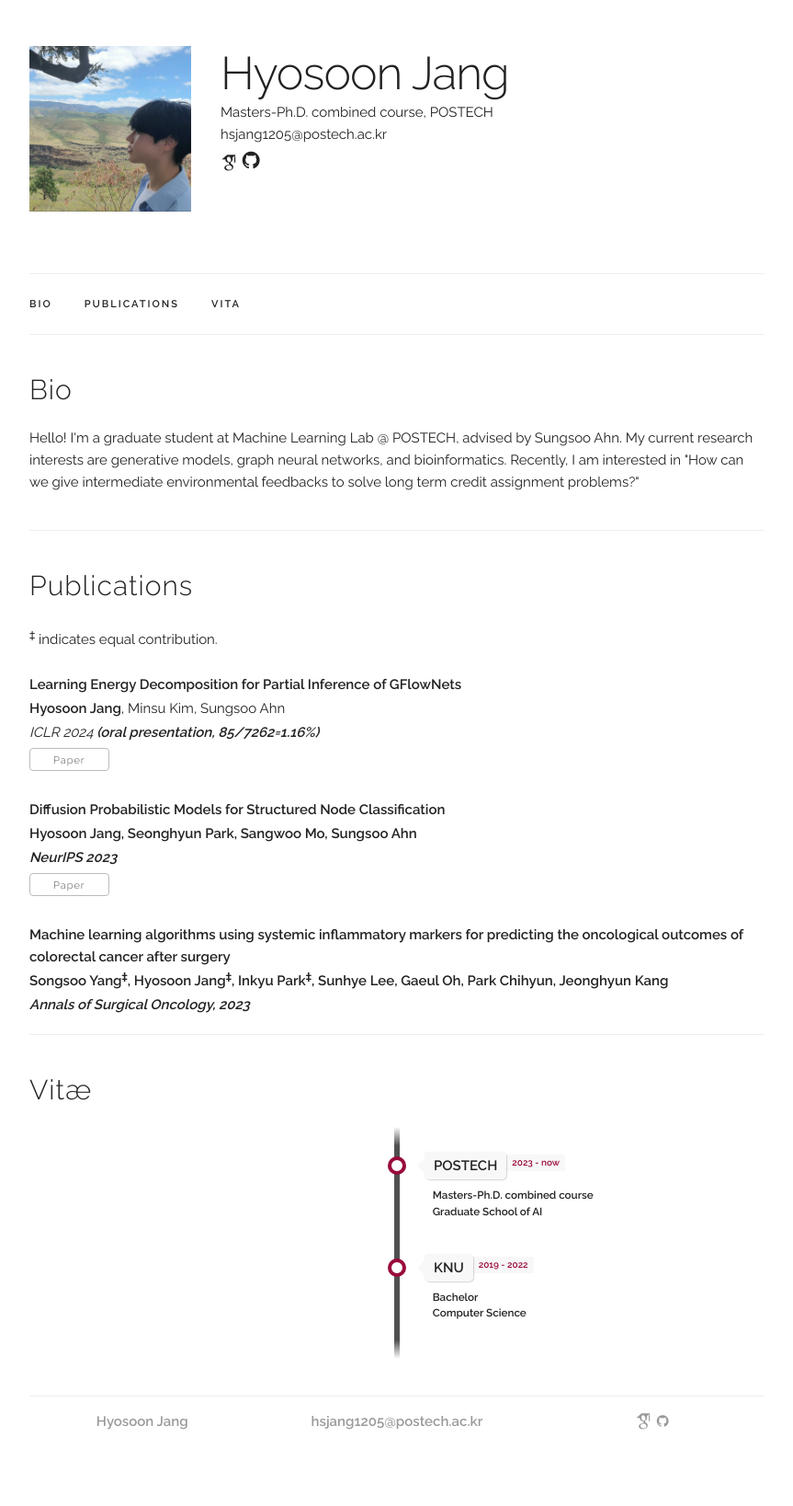
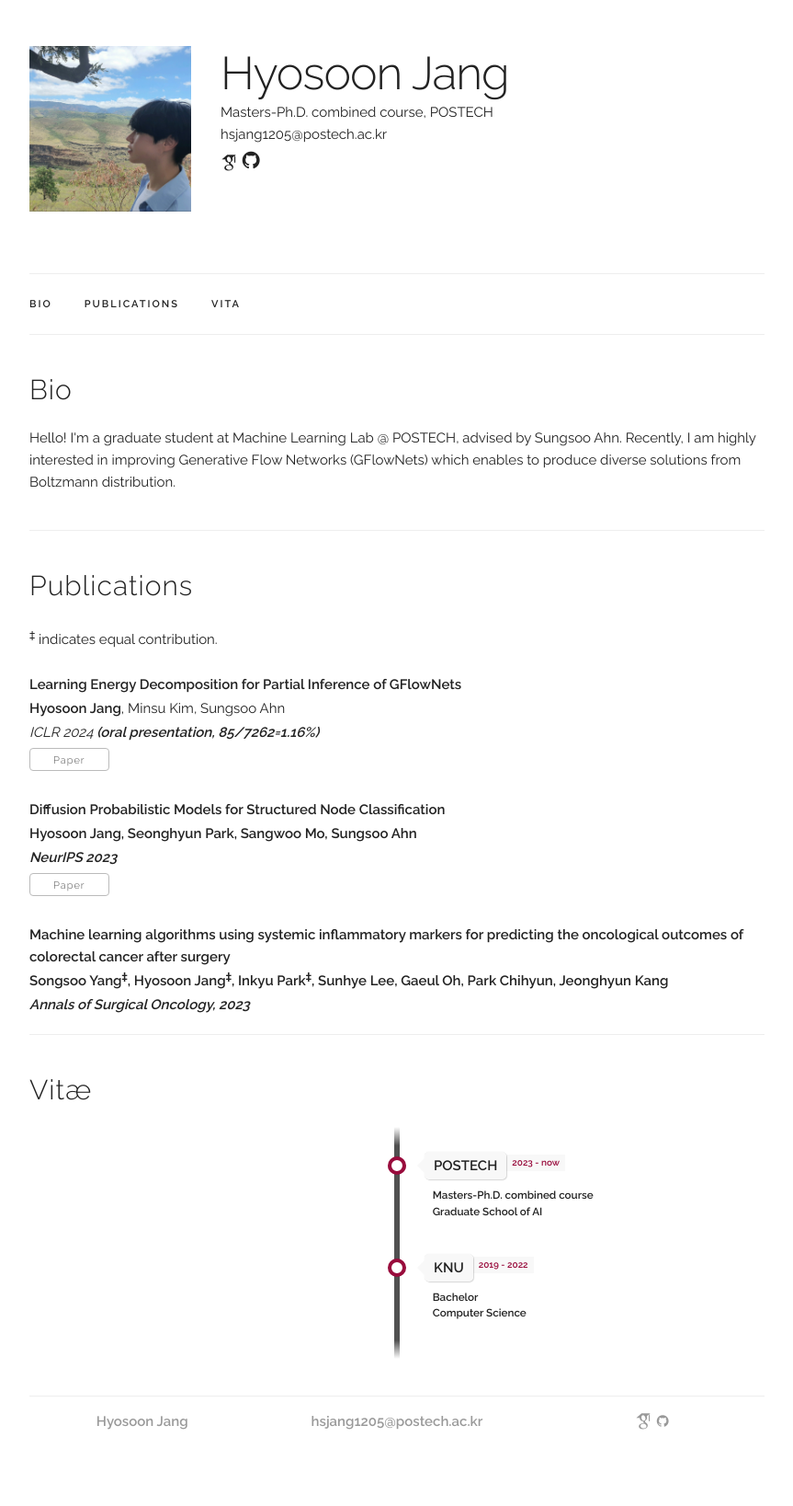
Before and after one commit to hsjang0/hsjang, a Jekyll site: the page built from index.html, in a window 1280 px wide. Shown: the whole page at 92% size, without its empty margins (208-1071 px from the left). Built offline with Jekyll 4.4.1, drawn with Linux system fonts in a browser that asks for light colours; some web fonts are replaced.

Commit message:
Update index.html

```diff
--- a/index.html
+++ b/index.html
@@ -5,7 +5,7 @@ title: Home
 <!-- ========== BIO ========== -->
 <div class="docs-section" id="bio">
   <h4>Bio</h4>
-  Hello! I'm a graduate student at Machine Learning Lab @ POSTECH, advised by Sungsoo Ahn. My current research interests are generative models, graph neural networks, and bioinformatics. Recently, I am interested in "How can we give intermediate environmental feedbacks to solve long term credit assignment problems?"
+  Hello! I'm a graduate student at Machine Learning Lab @ POSTECH, advised by Sungsoo Ahn. Recently, I am highly interested in improving Generative Flow Networks (GFlowNets) which enables to produce diverse solutions from Boltzmann distribution.
   <!-- <p>
   My research develops tools for analyzing <b>large-scale social data</b>, aiming to provide a better understanding of <b>social structure and behaviors</b> online while also impacting the <b>design of digital social systems</b>.
   My recent work has focused on reducing political polarization online
```
